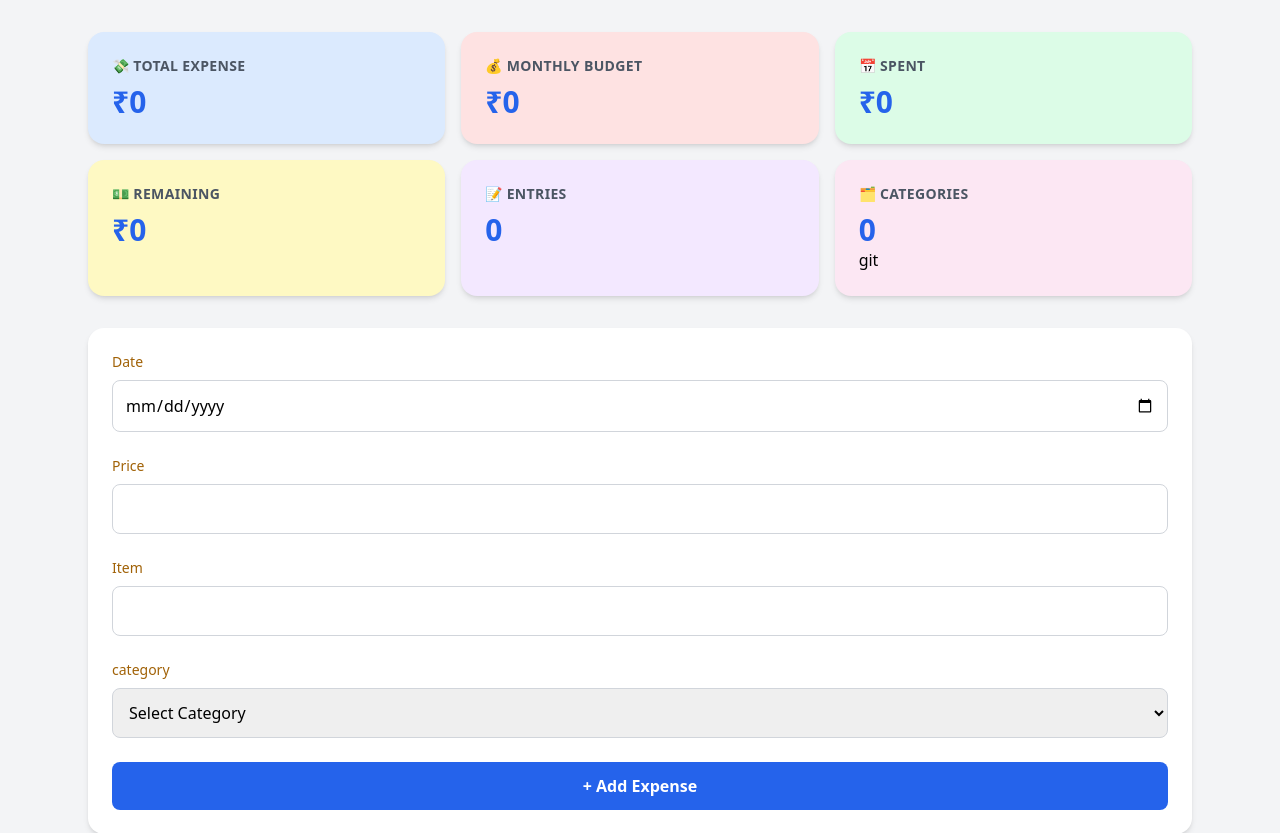
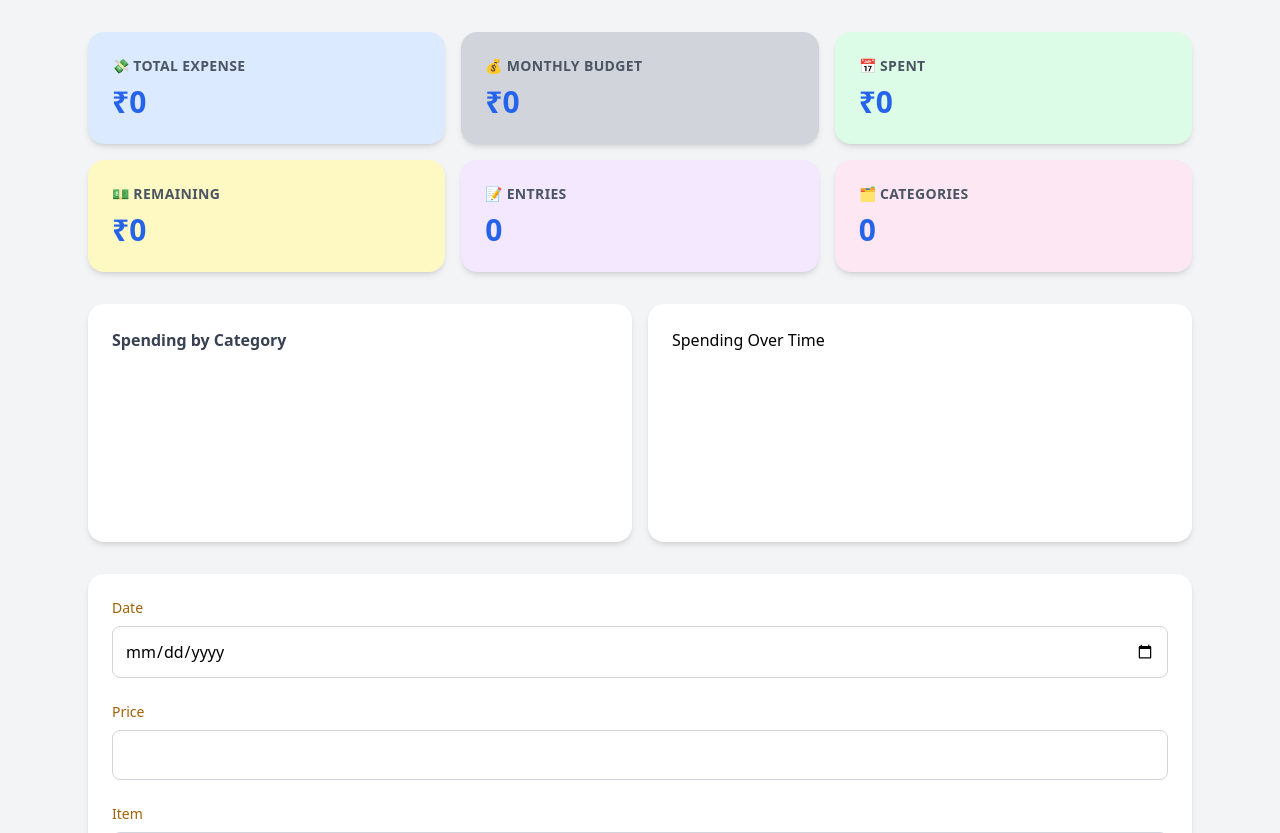
Before and after one commit to daxi-parmar/expense-tracker, a Flask app: page / in a window 1280 px wide. Shown: the part 108-941 px from the top of the page. Run offline with Flask 3, Linux system fonts and the light colour scheme; data that the repository does not hold is empty; a map, chart or similar area stays blank; some libraries are stand-ins or nearby versions.

Commit message:
add chart.js visualization

```diff
--- a/templates/index.html
+++ b/templates/index.html
@@ -6,6 +6,7 @@
 
         <script src="https://cdn.tailwindcss.com"></script>
         <script src="https://unpkg.com/htmx.org@2.0.4"></script>
+        <script src="https://cdn.jsdelivr.net/npm/chart.js"></script>
 
         <title> Expense Tracker | Personal Finance Manager </title>
     </head>
@@ -33,7 +34,7 @@
                 </p>
             </div>
 
-            <div class="bg-red-100 rounded-2xl shadow-md p-6
+            <div class="bg-gray-300 rounded-2xl shadow-md p-6
                         transition-all duration-300
                         hover:shadow-xl hover:-translate-y-1">
                 <h3 class="text-sm font-semibold text-gray-600 uppercase tracking-wide">
@@ -87,10 +88,23 @@
                 </h3>
                 <p class="text-3xl font-bold text-blue-600 mt-2">
                 {{ category_totals|length }}
-                </p>git
+                </p>
             </div>
+        </div>
 
-
+        <div class="grid grid-cols-1 md:grid-cols-2 gap-4 mb-8">
+        <div class="bg-white rounded-2xl shadow-md p-6">
+            <h2 class="font-semibold text-gray-700 mb-4">
+            Spending by Category
+            </h2>
+            <canvas id="categoryChart"></canvas>
+        </div>
+        <div class="bg-white rounded-2xl shadow-md p-6">
+            </h2 class="font-semibold text-gray-700 mb-4">
+            Spending Over Time
+            </h2>
+            <canvas id="expenseChart"></canvas>
+        </div>
         </div>
 
         <div class ="flash messeges">
```
